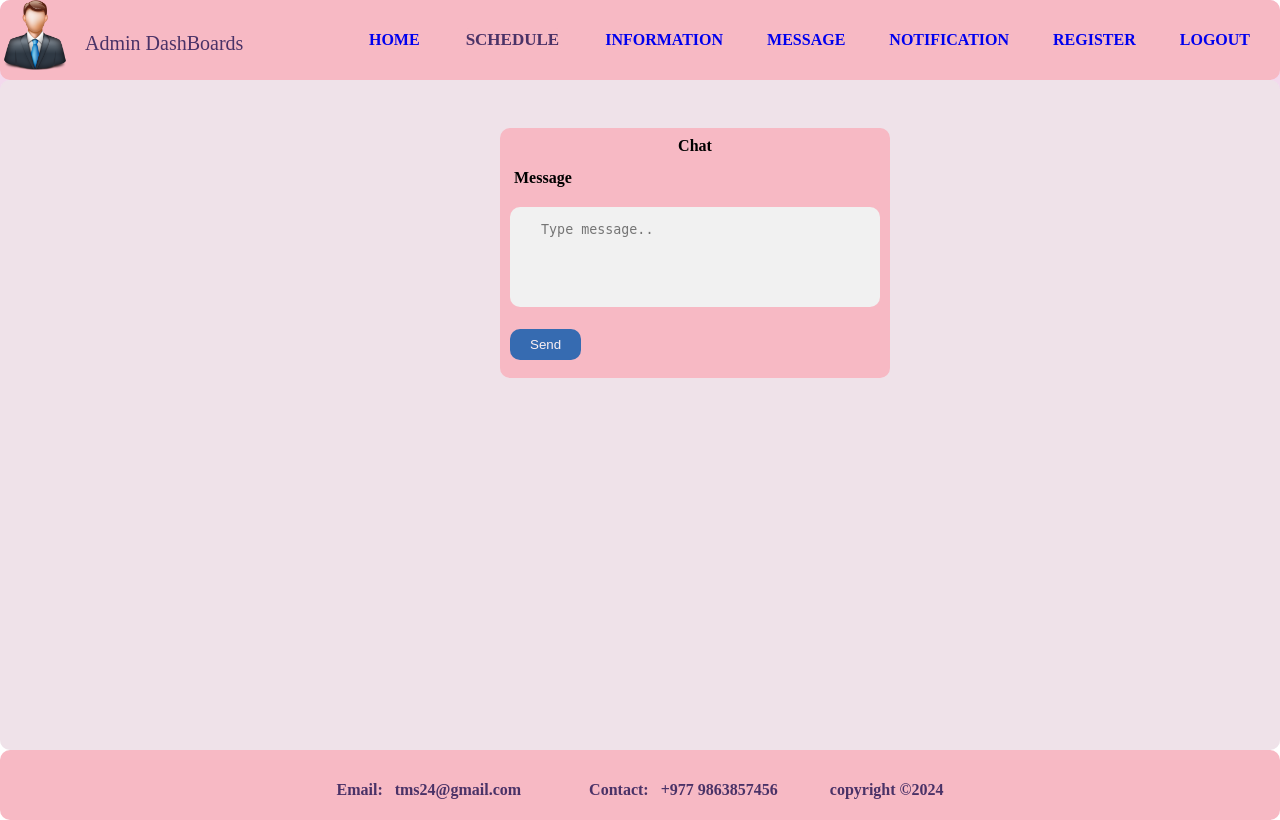
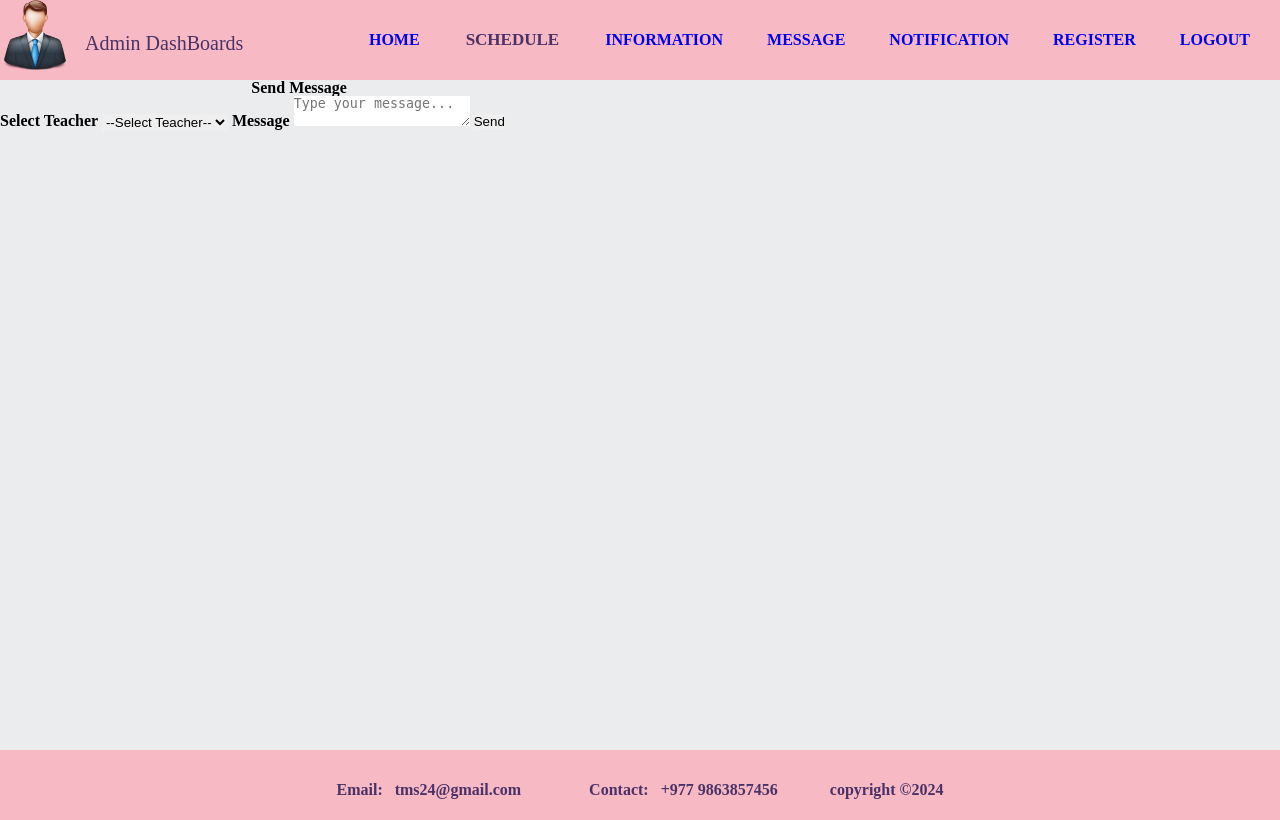
Before and after one commit to Grishmakhatri/tms, a PHP site: page /tms/chat.php in a window 1280 px wide. Run offline with PHP 8.4, Linux system fonts and the light colour scheme; a user stored in the database is signed in; data that the repository does not hold is empty.

Commit message:
user chat updated

```diff
--- a/chat.php
+++ b/chat.php
@@ -3,226 +3,67 @@
 
 session_start();
 
-if(!isset($_SESSION['admin_name']))
+if (!isset($_SESSION['admin_name'])) {
+    // Redirect to login or show access denied
+    header('Location: login.php');
+    exit();
+}
 
-{
+if (isset($_POST['sent'])) {
+    date_default_timezone_set('Asia/Kathmandu');
+    $date = date('Y-m-d h:iA');
+    $admin_name = ucfirst($_SESSION['admin_name']);
+    $message = $_POST['message'];
+    $teacher_id = $_POST['teacher_id']; // ID of the teacher to send the message to
 
+    // Insert the message into the database with the target teacher's ID
+    $query = "INSERT INTO chat (date, username, message, recipient_id) VALUES ('$date', '$admin_name', '$message', '$teacher_id')";
+    $data = mysqli_query($conn, $query);
+
+    if ($data) {
+        echo "<script>alert('Message sent successfully');</script>";
+        echo '<meta http-equiv="refresh" content="0; url=chatdisplay.php">';
+    } else {
+        echo "<script>alert('Failed to send message');</script>";
     }
+}
+
+// Fetch all teachers to populate the dropdown
+$teachers_query = "SELECT id, name FROM user WHERE role = 'teacher'";
+$teachers_result = mysqli_query($conn, $teachers_query);
 ?>
-
+<!DOCTYPE html>
 <html>
 <head>
-  <title>chats </title>
+    <title>Chats</title>
     <link rel="stylesheet" type="text/css" href="style.css">
-  <meta charset="utf-8">
-  <meta name="viewpoint" content="width=device-width, initial-scale=1">
-
-  <style type="text/css">
-
-
-.dropdown {
-  position: relative;
-  display: inline-block;
-  border: 2px solid #ff7f2a6e;
-  border-radius: 5px;
-  transition: .5s;
-  line-height: 20px;
-}
-
-.dropbtn
-{
-  font-family: new times romans;
-  color: black;
-  text-decoration: none;
-  font-size: 17px;
-  cursor: pointer;
-  background-color: #ff7f2a6e;
-}
-
-.dropbtn:hover
-{
-  color: #AF7AC5;
-}
-
-.dropdown-content {
-  display: none;
-  position: absolute;
-  background-color: #ff7f2a6e;
-  min-width: 20px;
-  overflow: auto;
-  border: 0px solid #ff7f2a6e;
-  z-index: 1;
-  border-radius: 5px;
-}
-
-.dropdown-content a {
-  color: black;
-  padding: 10px 10px;
-  text-decoration: none;
-  display: block;
-  border-radius: 5px;
-  transition: .5s;
-  font-size: 18px;
-}
-
-.show {
-  display: block;
-}
-
-* {
-  box-sizing: border-box;
-  border-radius: 10px;
-}
-
-/* Button used to open the chat form - fixed at the bottom of the page */
-.open-button {
-  background-color:#ff7f2a;
-  color: white;
-  padding: 10px 10px;
-  border: none;
-  cursor: pointer;
-  opacity: 0.8;
-  position: fixed;
-  bottom: 23px;
-  right: 28px;
-  width: 280px;
-}
-
-/* The popup chat - hidden by default */
-.chat-popup {
-  /*position: fixed;*/
-  /*bottom: 0;*/
-  right: 15px;
-/*  border: 3px solid #;*/
-  z-index: 9;
-  border-radius: 15px;
-  margin-right: 400px;
-}
-
-/* Add styles to the form container */
-.form-container {
-  max-width: 600px;
-    padding: 10px;
-        margin-left: 500px;
-    background-color: #f7b9c4;
-    height: 250px;
-    width: 390px;
-}
-
-/* Full-width textarea */
-.form-container textarea {
-  width: 100%;
-  padding: 15px;
-  margin: 5px 0 22px 0;
-  border: none;
-  background: #f1f1f1;
-  resize: none;
-  min-height: 100px;
-}
-
-/* When the textarea gets focus, do something */
-.form-container textarea:focus {
-  background-color: #ddd;
-  outline: none;
-}
-
-/* Set a style for the submit/send button */
-.form-container .btn {
-  background-color: #0658ad;
-  color: white;
-  padding: 8px 20px;;
-  border: none;
-  cursor: pointer;
-  width:%;
-  margin-bottom:1px;
-  opacity: 0.8;
-}
-
-/* Add a red background color to the cancel button */
-.form-container .cancel {
-  background-color: red;
-}
-
-/* Add some hover effects to buttons */
-.form-container .btn:hover, .open-button:hover {
-  opacity: 1;
-}
-
-  </style>
 </head>
 <body>
 <div class="wrapper">
-  <?php
-      require_once "./includes/adminheader.php";
-   ?>
+    <?php require_once "./includes/adminheader.php"; ?>
 
     <section>
-    <div class="admin-img">
-      <br>
+        <div class="chat-popup" id="myForm">
+            <form action="#" class="form-container" method="POST">
+                <h1>Send Message</h1>
 
-<div class="chat-popup" id="myForm">
-  <br><br>
-  <form action="#" class="form-container" method="POST">
-    <center><h1>Chat</h1></center>
-<br>
+                <label for="teacher_id"><b>Select Teacher</b></label>
+                <select name="teacher_id" required>
+                    <option value="">--Select Teacher--</option>
+                    <?php while ($teacher = mysqli_fetch_assoc($teachers_result)) { ?>
+                        <option value="<?= $teacher['id'] ?>"><?= $teacher['name'] ?></option>
+                    <?php } ?>
+                </select>
 
-    <label for="msg"><b>&nbsp;Message</b></label>
-   <br><br>
-    <textarea placeholder="  Type message.." name="message" required></textarea>
-
+                <label for="message"><b>Message</b></label>
+                <textarea placeholder="Type your message..." name="message" required></textarea>
 
                 <button type="submit" class="btn" name="sent">Send</button>
-
             </form>
         </div>
     </section>
 
-
-    <?php
-      require_once "./includes/adminfooter.php";
-   ?>
+    <?php require_once "./includes/adminfooter.php"; ?>
 </div>
-   <script>
-function myFunction()
-{
-    document.getElementById("myDropdown").classList.toggle("show");
-}
-</script>
 </body>
 </html>
-
-<?php
-include("config.php");
-
-
-if(isset($_POST['sent']))
-{
-
-   date_default_timezone_set('Asia/Kathmandu');
-   $date = date('Y-m-d h:iA');
-
-  $username = ucfirst ($_SESSION['admin_name']);
-
-  $message = $_POST['message'];
-
-
-
-
-  $query = "INSERT INTO chat (date, username, message) VALUES('$date','$username', '$message')";
-
-  $data = mysqli_query($conn,$query);
-
-  if($data)
-  {
-        ?>
-<meta http-equiv="refresh" content="0; url = http://localhost/tms/chatdisplay.php">
-    <?php
-  }
-  else
-  {
-
-  echo "<script>alert('Failed to Sent message')</script>";
-
-  }
-}
-?>
```
Also changed, not shown: userchat.php (+26 -215 lines). Lines whose indentation alone changed are shown as unchanged.
